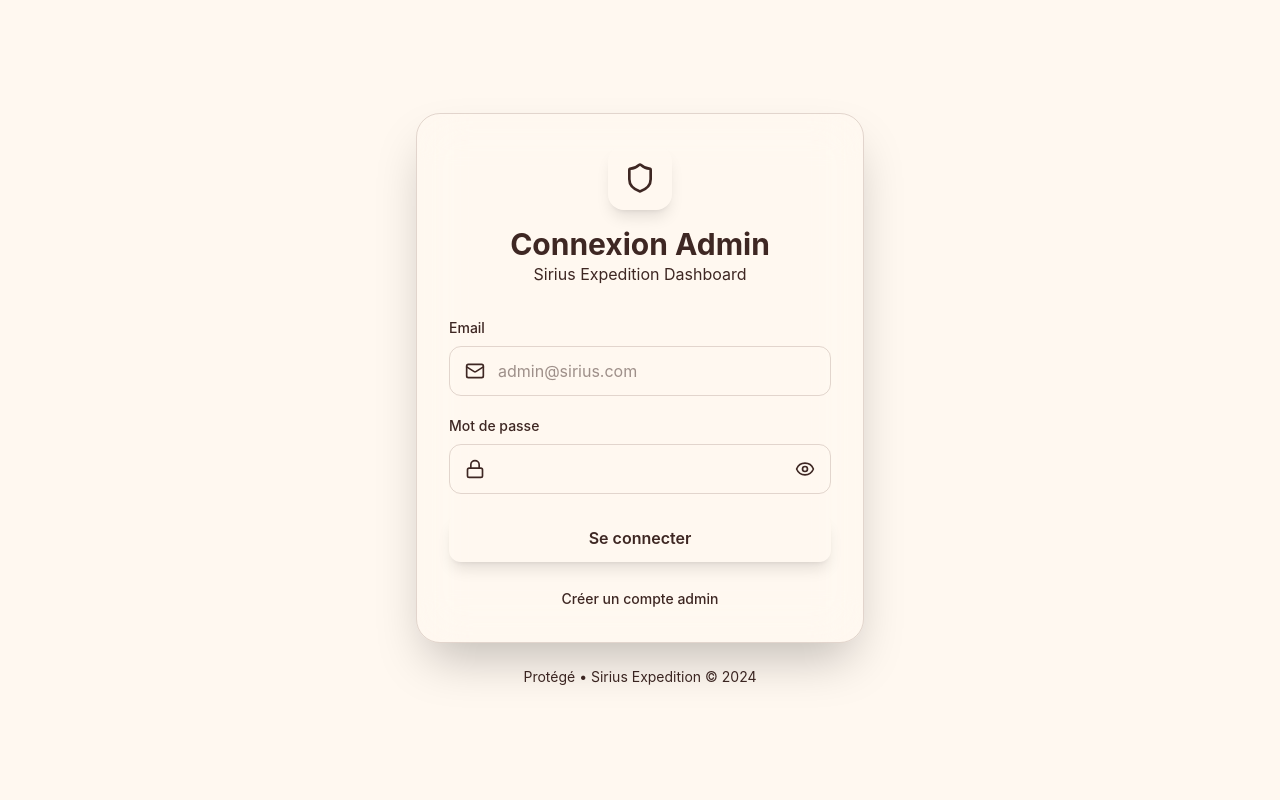
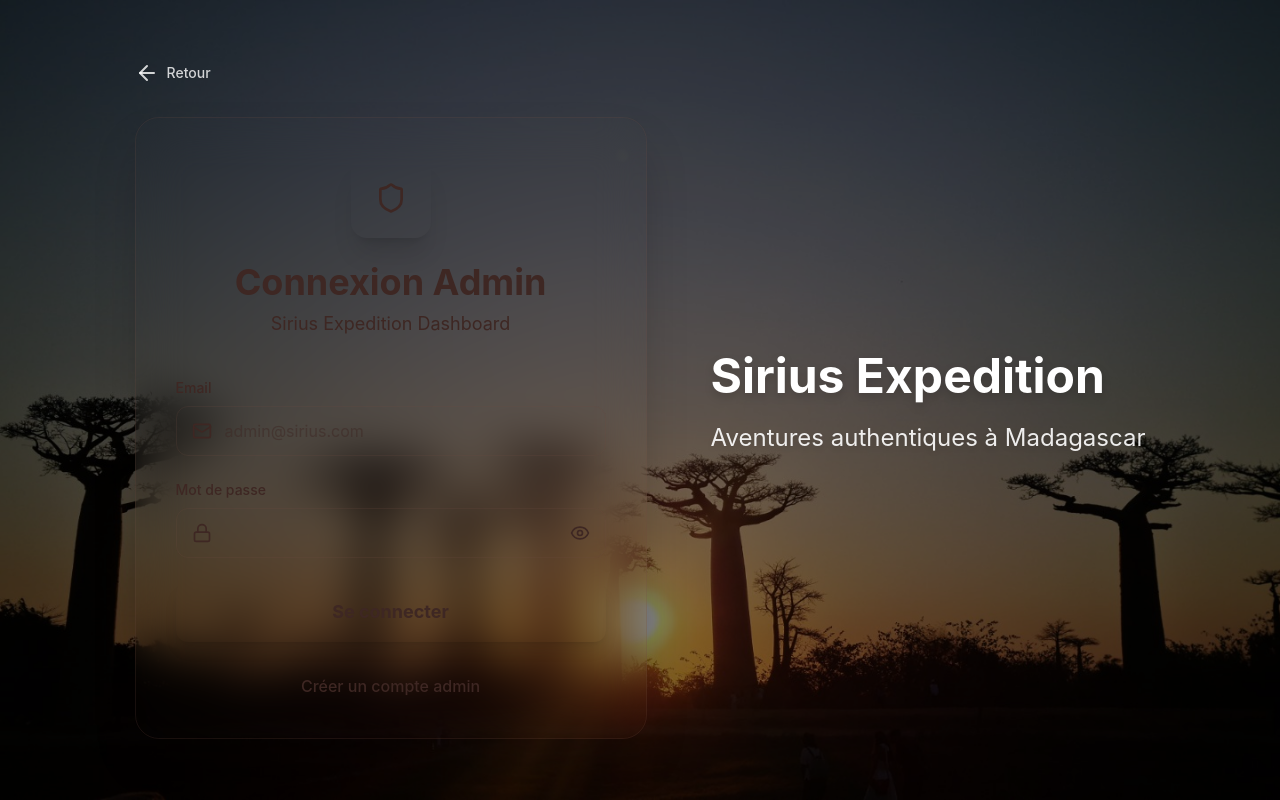
Before and after one commit to rotsy-dev/site-web-sirius-expedition-reac, a React (Vite) app: page / in a window 1280 px wide. Both pictures are taken after a click on the button "Admin Dashboard". Built offline with nearby package versions, Linux system fonts and the light colour scheme; no server answers; the database is empty.

Commit message:
feat: Modification interface d'authentification

```diff
--- a/src/app/App.tsx
+++ b/src/app/App.tsx
@@ -76,7 +76,8 @@ function App() {
             className="min-h-screen bg-muted/30"
           >
             {!isAuthenticated ? (
-              <AdminLogin />
+              <AdminLogin
+              onBack={() => setActiveSection('home')}/>
             ) : (
               <AdminDashboard
                 onLogout={() => {
--- a/src/app/components/admin/AdminLogin.tsx
+++ b/src/app/components/admin/AdminLogin.tsx
@@ -2,7 +2,7 @@ import * as React from 'react';
 import { useState, useEffect } from 'react';
 import { motion, AnimatePresence } from 'framer-motion';
 import {
-    Lock, Eye, EyeOff, Shield, Mail, User, Check, X, AlertCircle, XCircle, Info
+    Lock, Eye, EyeOff, Shield, Mail, User, Check, X, AlertCircle, XCircle, ArrowLeft
 } from 'lucide-react';
 import { auth, db } from '../../../firebase/config';
 import {
@@ -10,7 +10,6 @@ import {
     createUserWithEmailAndPassword
 } from 'firebase/auth';
 import { doc, setDoc, collection, getDocs, query } from 'firebase/firestore';
-import { useNavigate } from 'react-router-dom';
 import {
     validatePassword,
     getPasswordStrength,
@@ -18,27 +17,16 @@ import {
     getStrengthLabel
 } from '../../../utils/passwordValidation';
 
+const backgroundImageUrl = '/images/fond.jpeg';
+
 import { AdminDashboard } from './AdminDashboard';
-import { bestSellers, faqs, heroSlides, reviews, siteConfig, tourSpecialties } from '@/app/data/content';
 
 const mockContent = { heroSlides: [], bestSellers: [], tourSpecialties: [], reviews: [], blogPosts: [], faqs: [], siteConfig: {} };
-const mockOnUpdateSection = () => {};
-const mockOnLogout = () => {};
-const mockOnExport = () => {};
-const mockOnImport = async () => {};
-const mockOnReset = () => {};
-
-
-// const [content, setContent] = useState({
-//     heroSlides: [],
-//     bestSellers: [],
-//     tourSpecialties: [],
-//     reviews: [],
-//     blogPosts: [],
-//     faqs: [],
-//     siteConfig: {},
-// })
-
+const mockOnUpdateSection = () => { };
+const mockOnLogout = () => { };
+const mockOnExport = () => { };
+const mockOnImport = async () => { };
+const mockOnReset = () => { };
 
 // ========== TOAST ERREUR ==========
 function ErrorToast({ message, onClose }: { message: string; onClose: () => void }) {
@@ -74,7 +62,7 @@ function ErrorToast({ message, onClose }: { message: string; onClose: () => void
 }
 
 // ========== COMPOSANT PRINCIPAL ==========
-export function AdminLogin() {
+export function AdminLogin({ onBack }: { onBack?: () => void }) {
     const [mode, setMode] = useState<'login' | 'register'>('login');
     const [username, setUsername] = useState('');
     const [email, setEmail] = useState('');
@@ -88,8 +76,6 @@ export function AdminLogin() {
     // Validation mot de passe
     const [passwordValidation, setPasswordValidation] = useState({ isValid: false, errors: [] as string[] });
     const [passwordStrength, setPasswordStrength] = useState(0);
-
-    const navigate = useNavigate();
 
     useEffect(() => {
         if (mode === 'register' && password) {
@@ -223,31 +209,52 @@ export function AdminLogin() {
 
     return (
         <>
-            {/* Toast erreur */}
             <AnimatePresence>
                 {error && <ErrorToast message={error} onClose={closeError} />}
             </AnimatePresence>
 
-            <div className="min-h-screen bg-gradient-to-br from-background via-muted/30 to-background flex items-center justify-center p-6">
+            {/* === FOND GLOBAL + FORMULAIRE À GAUCHE + TEXTE À DROITE === */}
+            <div
+                className="min-h-screen relative flex items-center bg-cover bg-center bg-no-repeat overflow-x-hidden"
+                style={{ backgroundImage: `url(${backgroundImageUrl})` }}
+            >
+                {/* Overlay sombre pour lisibilité */}
+                <div className="absolute inset-0 bg-black/50" />
+
+                {/* Contenu principal */}
+                <div className="relative z-10 w-full flex flex-col lg:flex-row items-center justify-center lg:gap-12 xl:gap-16 px-4 sm:px-6 lg:px-12 py-8 lg:py-0">
+                    {/* === FORMULAIRE À GAUCHE === */}
                     <motion.div
-                    initial={{ opacity: 0, y: 20 }}
-                    animate={{ opacity: 1, y: 0 }}
-                    className="w-full max-w-md"
+                        initial={{ opacity: 0, x: -50 }}
+                        animate={{ opacity: 1, x: 0 }}
+                        transition={{ delay: 0.2 }}
+                        className="w-full max-w-md lg:max-w-lg mb-12 lg:mb-0"
                     >
-                    <div className="bg-card/80 backdrop-blur-xl rounded-3xl shadow-2xl border border-border/50 p-8">
-                        <div className="text-center mb-8">
-                            <div className="inline-flex items-center justify-center w-16 h-16 bg-gradient-to-br from-primary to-accent rounded-2xl mb-4 shadow-lg">
+                        {/* Bouton Retour */}
+                        <motion.button
+                            initial={{ opacity: 0, x: -20 }}
+                            animate={{ opacity: 1, x: 0 }}
+                            whileHover={{ scale: 1.05 }}
+                            whileTap={{ scale: 0.95 }}
+                            onClick={() => onBack?.()}
+                            className="mb-8 flex items-center gap-2 text-white/80 hover:text-white transition-all group"
+                        >
+                            <ArrowLeft size={24} className="group-hover:-translate-x-1 transition-transform" />
+                            <span className="text-sm font-medium">Retour</span>
+                        </motion.button>
+
+                        <div className="bg-card/90 backdrop-blur-xl rounded-2xl sm:rounded-3xl shadow-2xl border border-border/50 p-6 sm:p-8 lg:p-10">
+                            <div className="text-center mb-8 sm:mb-10">
+                                <div className="inline-flex items-center justify-center w-16 h-16 sm:w-20 sm:h-20 bg-gradient-to-br from-primary to-accent rounded-2xl mb-4 sm:mb-6 shadow-xl">
                                     <Shield className="text-primary-foreground" size={32} />
                                 </div>
-                            <h1 className="text-3xl font-bold">
+                                <h1 className="text-2xl sm:text-3xl lg:text-4xl font-bold mb-2">
                                     {mode === 'login' ? 'Connexion Admin' : 'Inscription Admin'}
                                 </h1>
-                            <p className="text-muted-foreground">Sirius Expedition Dashboard</p>
+                                <p className="text-muted-foreground text-base sm:text-lg">Sirius Expedition Dashboard</p>
                             </div>
 
-
-
-                        <div className="space-y-5">
+                            <div className="space-y-6">
                                 {mode === 'register' && (
                                     <Input icon={<User size={20} />} label="Nom d'utilisateur" value={username} onChange={setUsername} placeholder="Admin principal" />
                                 )}
@@ -263,39 +270,32 @@ export function AdminLogin() {
                                         toggleShow={() => setShowPassword(!showPassword)}
                                     />
 
-                                {/* Règle mot de passe en une ligne */}
                                     {mode === 'register' && (
-                                    <div className="mt-2 flex items-center gap-2 text-xs">
+                                        <div className="mt-3 flex items-center gap-2 text-xs">
                                             {passwordValidation.isValid ? (
-                                            <Check size={16} className="text-green-600 flex-shrink-0" />
+                                                <Check size={16} className="text-green-600" />
                                             ) : password ? (
-                                            <X size={16} className="text-red-600 flex-shrink-0" />
+                                                <X size={16} className="text-red-600" />
                                             ) : null}
-
                                             <span className={passwordValidation.isValid ? 'text-green-600 font-medium' : 'text-muted-foreground'}>
-                                            Au moins 8 caractères, une majuscule, une minuscule, un chiffre et un caractère spécial
+                                                Au moins 8 caractères, majuscule, minuscule, chiffre et caractère spécial
                                             </span>
                                         </div>
                                     )}
 
-                                {/* Barre de force (optionnelle) */}
                                     {mode === 'register' && password && (
-                                    <motion.div initial={{ opacity: 0, height: 0 }} animate={{ opacity: 1, height: 'auto' }} className="mt-3">
-                                        <div className="flex items-center justify-between text-xs mb-1">
+                                        <motion.div initial={{ opacity: 0 }} animate={{ opacity: 1 }} className="mt-4">
+                                            <div className="flex items-center justify-center gap-16 xl:gap-24 text-xs mb-2">
                                                 <span className="text-muted-foreground">Force du mot de passe</span>
-                                            <span className={`font-semibold ${
-                                                passwordStrength < 40 ? 'text-red-500' :
-                                                passwordStrength < 70 ? 'text-yellow-500' :
-                                                'text-green-500'
-                                            }`}>
+                                                <span className={`font-semibold ${passwordStrength < 40 ? 'text-red-500' : passwordStrength < 70 ? 'text-yellow-500' : 'text-green-500'}`}>
                                                     {getStrengthLabel(passwordStrength)}
                                                 </span>
                                             </div>
-                                        <div className="w-full bg-muted rounded-full h-1.5">
+                                            <div className="w-full bg-muted rounded-full h-2">
                                                 <motion.div
                                                     initial={{ width: 0 }}
                                                     animate={{ width: `${passwordStrength}%` }}
-                                                className={`h-full rounded-full transition-all ${getStrengthColor(passwordStrength)}`}
+                                                    className={`h-full rounded-full ${getStrengthColor(passwordStrength)}`}
                                                 />
                                             </div>
                                         </motion.div>
@@ -317,29 +317,47 @@ export function AdminLogin() {
                                     disabled={isLoading || (mode === 'register' && !passwordValidation.isValid)}
                                     whileHover={{ scale: 1.02 }}
                                     whileTap={{ scale: 0.98 }}
-                                className="w-full py-3 bg-gradient-to-r from-primary to-accent text-primary-foreground rounded-xl font-semibold shadow-lg transition-all disabled:opacity-50 disabled:cursor-not-allowed"
+                                    className="w-full py-3 sm:py-4 bg-gradient-to-r from-primary to-accent text-primary-foreground rounded-xl font-bold text-base sm:text-lg shadow-lg transition-all disabled:opacity-60"
                                 >
-                                {isLoading ? 'Veuillez patienter...' : mode === 'login' ? 'Se connecter' : 'Créer le compte admin'}
+                                    {isLoading ? 'Patientez...' : mode === 'login' ? 'Se connecter' : 'Créer le compte'}
                                 </motion.button>
                             </div>
 
-                        <div className="mt-6 text-center">
+                            <div className="mt-8 text-center">
                                 <button
                                     onClick={() => {
                                         setMode(mode === 'login' ? 'register' : 'login');
                                         resetForm();
                                     }}
-                                className="text-sm text-primary hover:underline"
+                                    className="text-primary hover:underline font-medium"
                                 >
                                     {mode === 'login' ? 'Créer un compte admin' : 'Déjà un compte ? Se connecter'}
                                 </button>
                             </div>
                         </div>
+                    </motion.div>
 
-                    <p className="text-center text-sm text-muted-foreground mt-6">
-                        Protégé • Sirius Expedition © 2024
+                    {/* === TEXTE BRANDING À DROITE === */}
+                    <motion.div
+                        initial={{ opacity: 0, x: 50 }}
+                        animate={{ opacity: 1, x: 0 }}
+                        transition={{ delay: 0.4 }}
+                        className="hidden lg:block text-white max-w-md xl:max-w-lg"
+                    >
+                        <h2 className="text-4xl xl:text-5xl 2xl:text-6xl font-bold mb-4 leading-tight drop-shadow-lg">
+                            Sirius Expedition
+                        </h2>
+                        <p className="text-xl xl:text-2xl 2xl:text-3xl opacity-90 drop-shadow-md">
+                            Aventures authentiques à Madagascar
                         </p>
                     </motion.div>
+
+                    {/* Texte branding en bas sur mobile */}
+                    <div className="lg:hidden absolute bottom-6 sm:bottom-10 left-1/2 -translate-x-1/2 text-center text-white px-4 w-full">
+                        <h2 className="text-3xl sm:text-4xl font-bold mb-2 drop-shadow-lg">Sirius Expedition</h2>
+                        <p className="text-lg sm:text-xl opacity-90 drop-shadow-md">Aventures authentiques à Madagascar</p>
+                    </div>
+                </div>
             </div>
         </>
     );
```
Also changed, not shown: public/images/fond.jpeg (added). Lines whose indentation alone changed are shown as unchanged.
